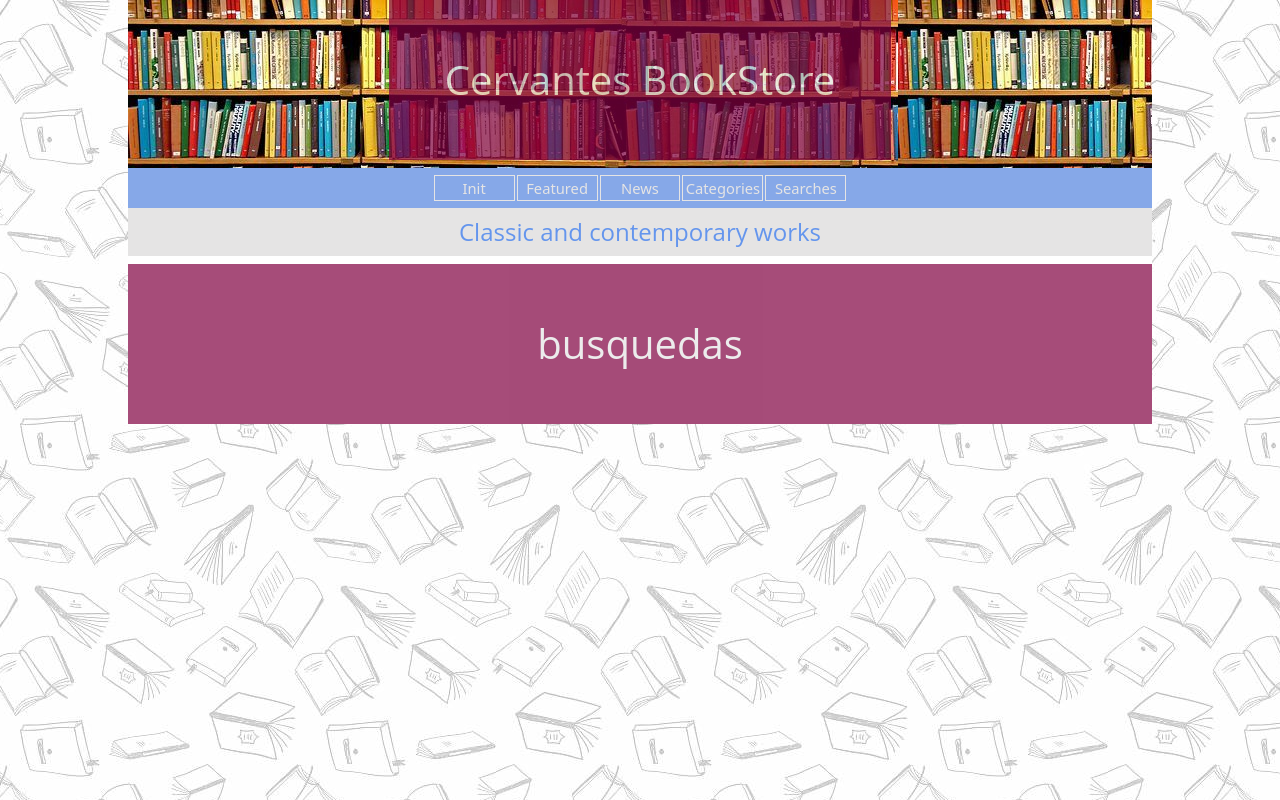
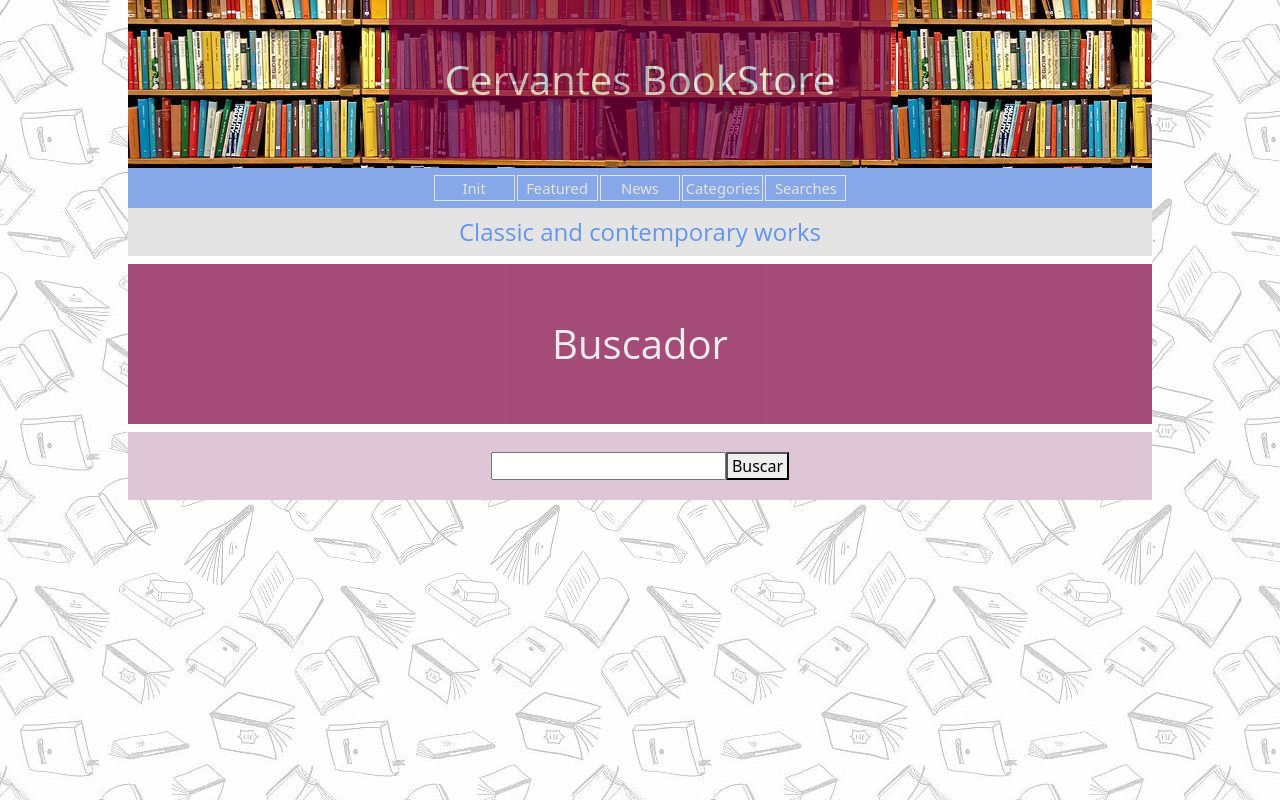
Before and after one commit to nix-star/codoacodo-react, a React (Create React App) app: page /busquedas in a window 1280 px wide. Built offline with nearby package versions, Linux system fonts and the light colour scheme.

Commit message:
estructura Buscador

```diff
--- /dev/null
+++ b/src/components/search/Search.jsx
@@ -0,0 +1,33 @@
+import "../../style/search/search.css"
+
+const Search = () => {
+    return (
+        <>
+            <h1>Buscador</h1>
+            <div className="containerSearch">
+                <form className="formSearch">
+                    <input
+                        type="Text"
+                        name="search"
+                        id="search"
+                        width="500px"
+                        color="secondary"
+                        labelPlaceholder="Buscar Cursos"
+                    />
+                    <button
+                        color="secondary"
+                        ghost
+                        shadow
+                        type="submit"
+                        >
+                        &nbsp;Buscar&nbsp;
+                    </button>
+                </form>
+
+            </div>
+        </>
+      )
+
+}
+
+export default Search;
--- a/src/routes/Busquedas.jsx
+++ b/src/routes/Busquedas.jsx
@@ -1,10 +1,10 @@
 import React from 'react'
+import Search from '../components/search/Search'
 
 const Busquedas = () => {
+
   return (
-    <h1>
-      busquedas
-    </h1>
+    <Search />
   )
 }
 
--- /dev/null
+++ b/src/style/search/search.css
@@ -0,0 +1,9 @@
+.containerSearch{
+    text-align: center;
+    background: rgb(222, 198, 214);
+}
+
+.formSearch{
+    padding-top: 20px;
+    padding-bottom: 20px;
+}
```
